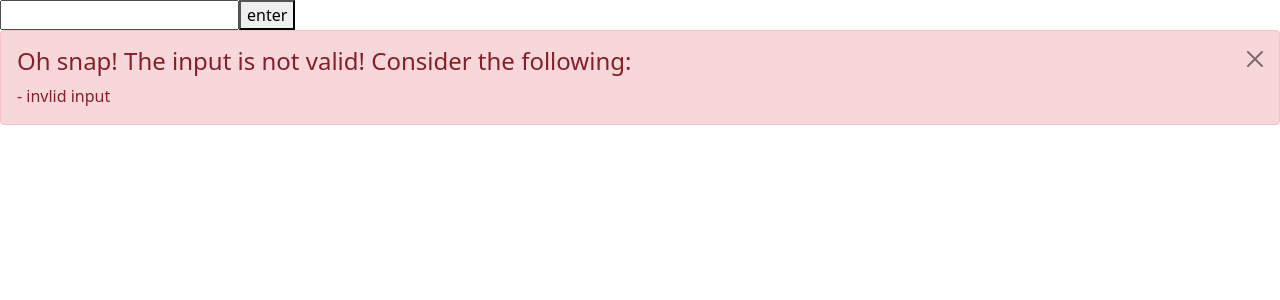
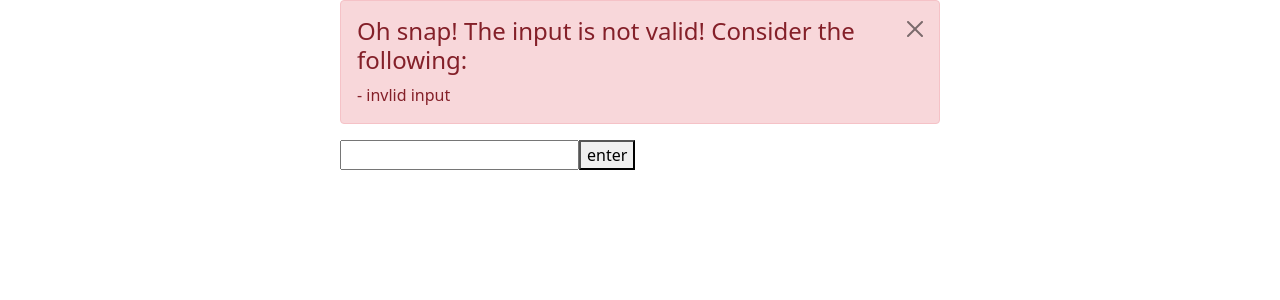
Before and after one commit to gass-git/orion-recast, a React (Create React App) app: page / in a window 1280 px wide. Both pictures are taken after a click on the button "enter". Shown: the top 300 px of the page. Built offline with nearby package versions, Linux system fonts and the light colour scheme.

Commit message:
alertBox component working properly

```diff
--- a/src/App.js
+++ b/src/App.js
@@ -23,10 +23,19 @@ export default function App() {
 
   return (
     <AppContext.Provider value={{state, dispatch}}>
+      {
+        output.success ?
+        null
+        :
+        <AlertBox text={output.text} dispatch={dispatch} />
+      }
       <input name='inputString' value={input} onChange={handleChange}/>
       <button onClick={() => handleClick()}>enter</button>
       {
-        output.success ? output.text : <AlertBox text={output.text} />
+        output.success ?
+        <p>{output.text}</p>
+        :
+        null
       }
     </AppContext.Provider>
   )
--- a/src/components/alertBox.js
+++ b/src/components/alertBox.js
@@ -1,11 +1,13 @@
 import React, { memo } from 'react'
 import { Alert } from 'react-bootstrap'
 
-export default function AlertBox({text}) {
+export default function AlertBox({text, dispatch}) {
    return (
     <Alert
+        className='alert'
         data-testid='alert'
         variant='danger'
+        onClose={() => dispatch({type:'reset output'})}
         dismissible
       >
         <Alert.Heading>Oh snap! The input is not valid! Consider the following:</Alert.Heading>
--- a/src/functions/processInput/cases/handleCase2.js
+++ b/src/functions/processInput/cases/handleCase2.js
@@ -14,10 +14,10 @@ export default function handleCase2(strings, dispatch, indexOfIs, conversions){
 
     // the word before 'is' should be the name of a metal
     let C = [
-        strings[indexOfIs] === 'gold',
-        strings[indexOfIs] === 'silver',
-        strings[indexOfIs] === 'iron',
-        strings[indexOfIs] === 'bronze'
+        strings[indexOfIs - 1] === 'gold',
+        strings[indexOfIs - 1] === 'silver',
+        strings[indexOfIs - 1] === 'iron',
+        strings[indexOfIs - 1] === 'bronze'
       ]
 
       if(C[0] || C[1] || C[2] || C[3]){
--- a/src/states.js
+++ b/src/states.js
@@ -2,7 +2,7 @@ const initialState = {
   input: '',
   conversions: {I: '', V: '', X:'', L:'', C:'', D:'', M:''},
   metalValues: {gold: null, silver: null, bronze: null, iron: null},
-  output: {success: null, text: ''}
+  output: {success: true, text: ''}
 }
 
 function appReducer(state, action) {
@@ -44,6 +44,15 @@ function appReducer(state, action) {
                 }
             }
 
+        case 'reset output':
+            return{
+                ...state,
+                output: {
+                    success: true,
+                    text: ''
+                }
+            }
+
         default: return state
     }
 }
--- a/src/styles.scss
+++ b/src/styles.scss
@@ -1,5 +1,7 @@
 body {
   margin: 0;
+  display: flex;
+  justify-content: center;
   font-family: -apple-system, BlinkMacSystemFont, 'Segoe UI', 'Roboto', 'Oxygen',
     'Ubuntu', 'Cantarell', 'Fira Sans', 'Droid Sans', 'Helvetica Neue',
     sans-serif;
@@ -12,4 +14,9 @@ code {
     monospace;
 }
 
+.alert{
+  max-width: 600px;
+  min-width: 300px;
+}
+
 @import "../node_modules/bootstrap/scss/bootstrap";
```
